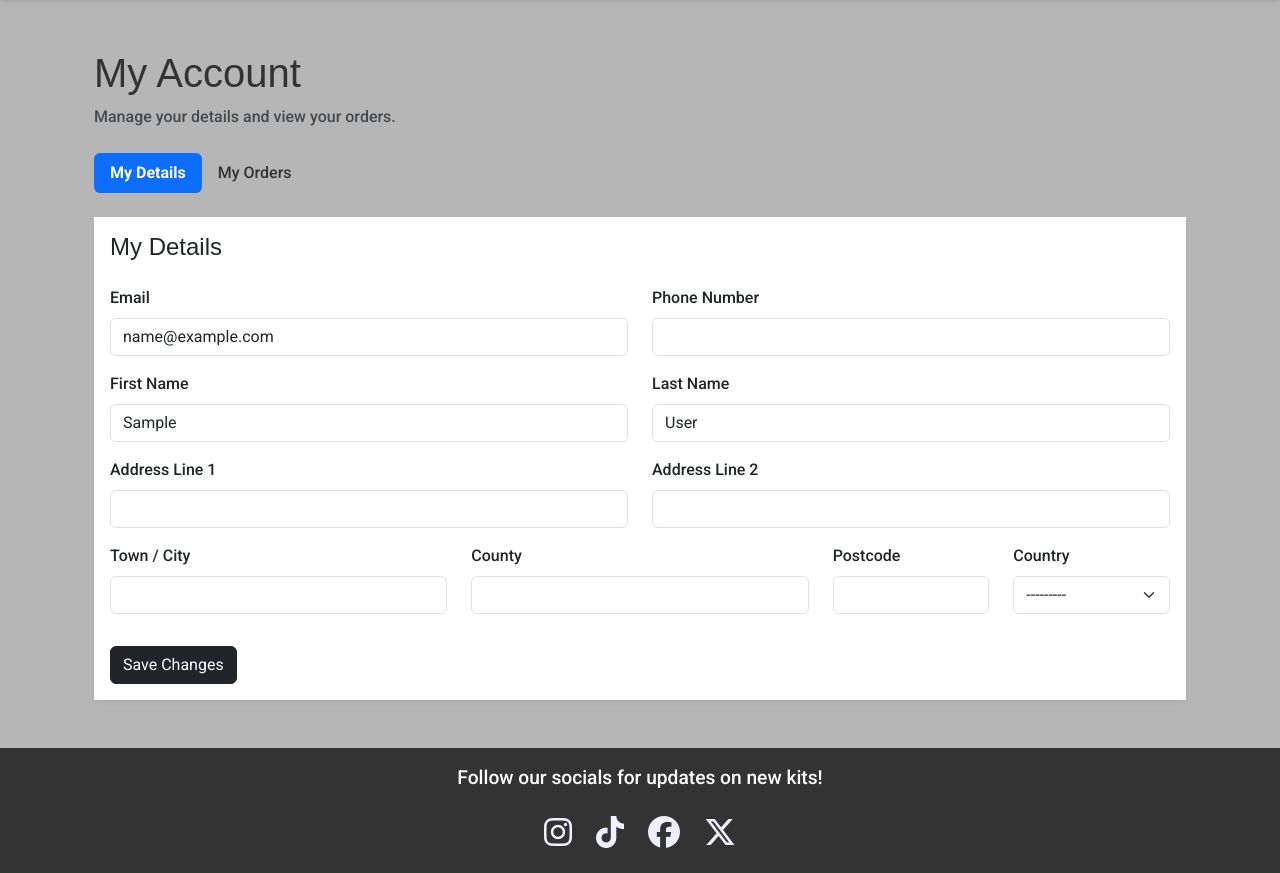
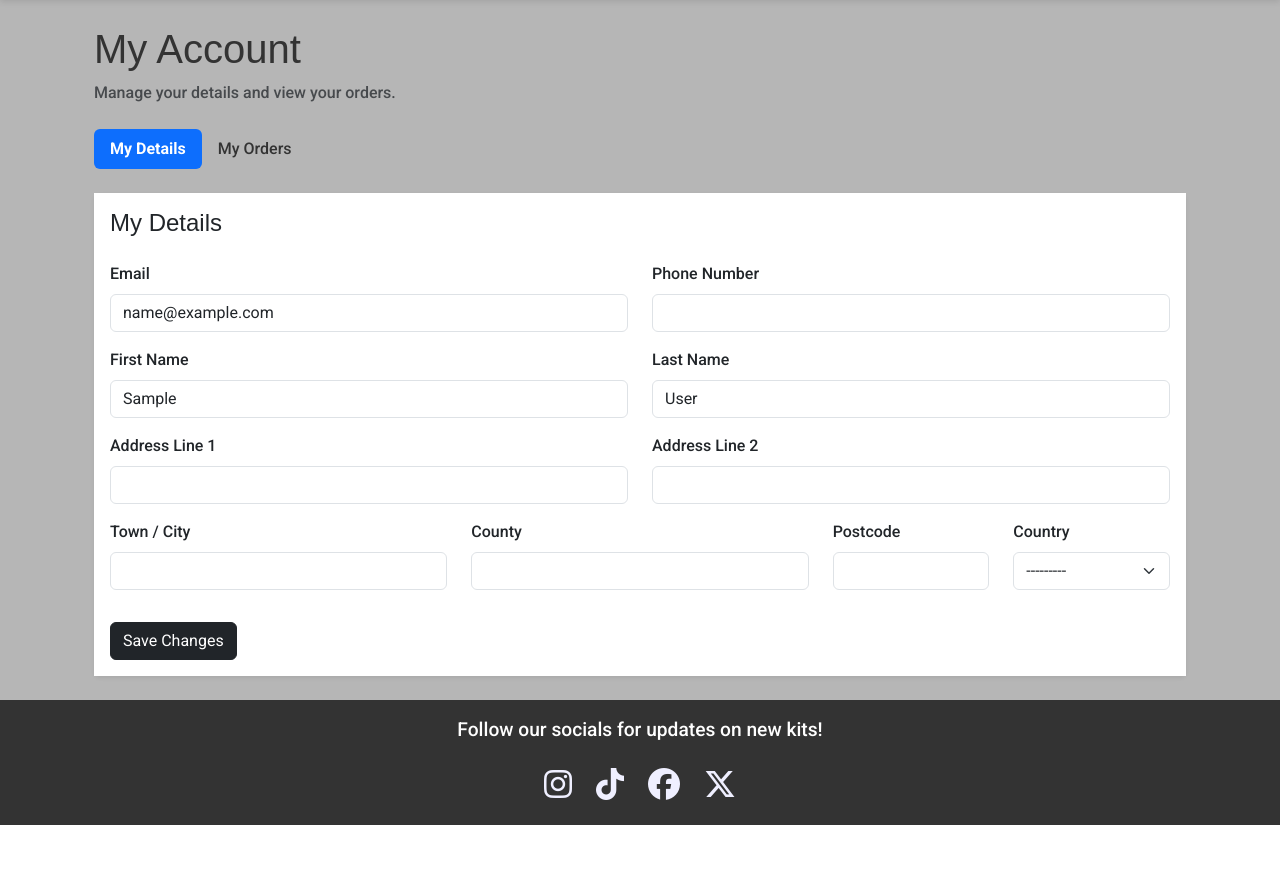
Before and after one commit to JackLamb99/the-kit-box, a Django app: page /accounts/my-account/ in a window 1280 px wide. Shown: the part 59-932 px from the top of the page. After the commit the page ends 884 px from the top, so only its background shows below. Run offline with Django 5.2, Linux system fonts and the light colour scheme; the visitor is signed in with stand-in values (Sample User, id 1); some libraries are stand-ins or nearby versions; some web fonts are replaced.

Commit message:
REMOVE extra padding from container

```diff
--- a/accounts/templates/accounts/account.html
+++ b/accounts/templates/accounts/account.html
@@ -2,7 +2,7 @@
 
 {% block content %}
 
-<div class="container py-4">
+<div class="container">
     <div class="row mb-4">
         <div class="col">
             <h1 class="mb-2">My Account</h1>
```
